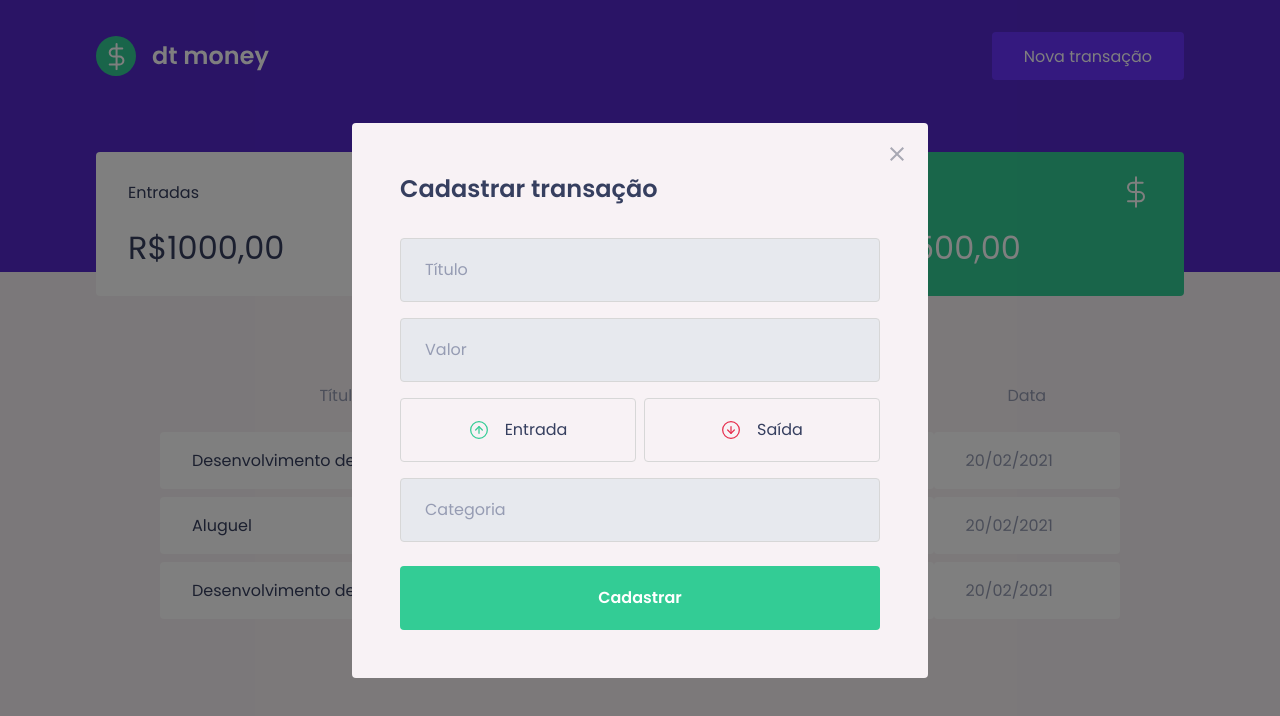
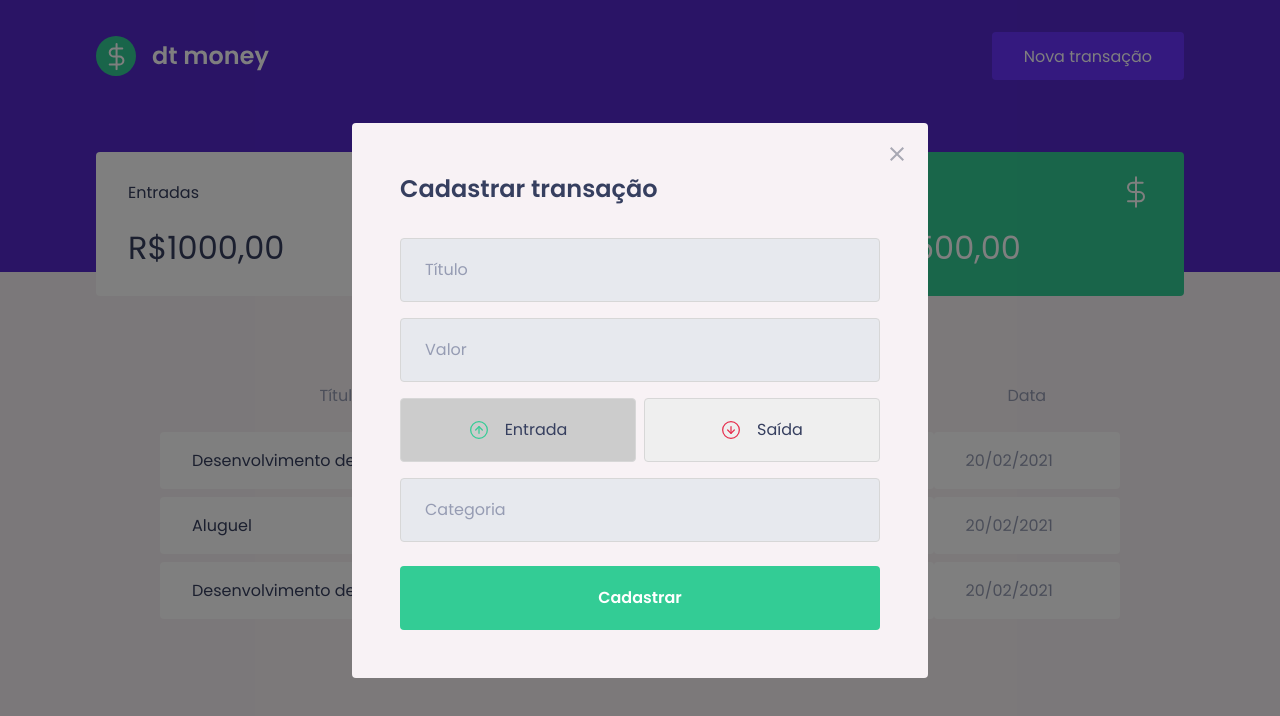
Before and after one commit to israelbulcaotavares/dtmoney, a React (Create React App) app: page / in a window 1280 px wide. Both pictures are taken after a click on the button "Nova transação". Shown: the top 716 px of the page. Built offline with nearby package versions, Linux system fonts and the light colour scheme; no server answers; what miragejs would draw is missing.

Commit message:
Funcionamento dos Botões

```diff
--- a/src/components/NewTransactionModal/index.tsx
+++ b/src/components/NewTransactionModal/index.tsx
@@ -2,7 +2,8 @@
 import incomeImg from '../../assets/income.svg'
 import outcomeImg from '../../assets/outcome.svg'
 import closeImg from '../../assets/close.svg'
-import { Container, TransationTypeContainer } from './styles';
+import { Container, TransationTypeContainer, RadioBox } from './styles';
+import { useState } from 'react';
 
 interface NewTransactionModalProps {
     isOpen: boolean;
@@ -11,6 +12,10 @@
 }
 
 export function NewTransactionModal({ isOpen, onRequestClose }: NewTransactionModalProps) {
+
+    const [type, setType] = useState('deposit');
+
+
     return (
         <Modal
             isOpen={isOpen}
@@ -31,16 +36,24 @@
                     placeholder='Valor' />
 
                 <TransationTypeContainer>
-                    <button
-                        type='button'>
+                    <RadioBox
+                        type='button'
+
+                        onClick={() => {setType('deposit');}}
+                        isActive={type === 'deposit'}
+                        >
                         <img src={incomeImg} alt="Entrada" />
                         <span>Entrada</span>
-                    </button>
-                    <button
-                        type='button'>
+                    </RadioBox>
+                    <RadioBox
+                        type='button'
+                        onClick={() => {setType('withdraw');}}
+                        isActive={type === 'withdraw'}
+                        >
+
                         <img src={outcomeImg} alt="Saída" />
                         <span>Saída</span>
-                    </button>
+                    </RadioBox>
                 </TransationTypeContainer>
 
 
--- a/src/components/NewTransactionModal/styles.ts
+++ b/src/components/NewTransactionModal/styles.ts
@@ -54,13 +54,19 @@
     display: grid;
     grid-template-columns: 1fr 1fr;
     gap: 0.5rem;
+`
 
-    button{
+interface RadioBoxProps {
+    isActive:boolean;
+}
+
+export const RadioBox = styled.button<RadioBoxProps>`
+
         height: 4rem;
         border: 1px solid #d7d7d7;
         border-radius: 0.25rem;
 
-        background:transparent;
+        background:${(props) => props.isActive ? '#ccc' : 'transparente'};
 
         display: flex;
         align-items: center;
@@ -84,6 +90,5 @@
             color:var(--text-title);
         }
 
-    }
 
 `
```
